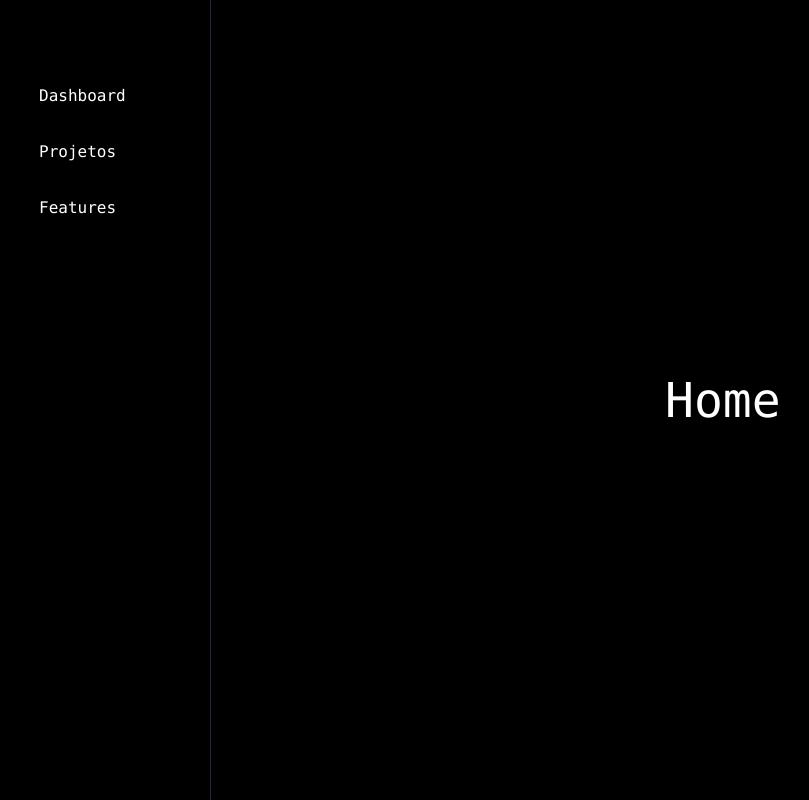
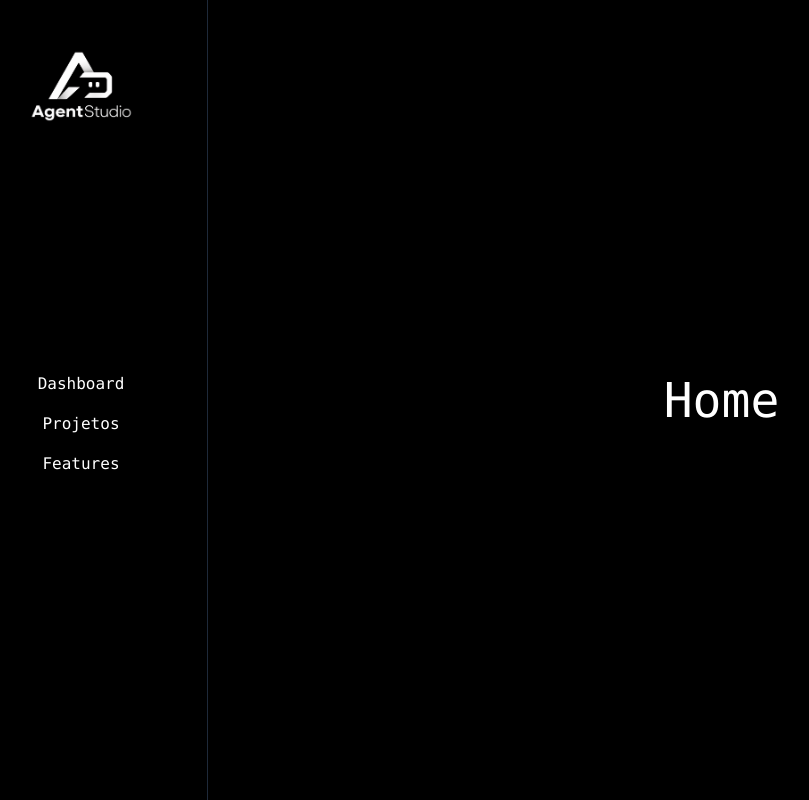
Before and after one commit to DiegoMaiochi/AgentStudio, a React (Vite) app: page / in a window 1280 px wide. Shown: the whole page, without its empty margins (45-854 px from the left). Built offline with nearby package versions, Linux system fonts and the light colour scheme.

Commit message:
atualiza estilização da Sidebar

```diff
--- a/index.html
+++ b/index.html
@@ -2,7 +2,7 @@
 <html lang="en">
   <head>
     <meta charset="UTF-8" />
-    <link rel="icon" type="image/svg+xml" href="/favicon.svg" />
+    <link rel="icon" type="image/svg+xml" href="/src/assets/icone.png" />
     <meta name="viewport" content="width=device-width, initial-scale=1.0" />
     <title>Agent Studio</title>
   </head>
--- a/src/components/Sidebar.jsx
+++ b/src/components/Sidebar.jsx
@@ -1,9 +1,17 @@
+import logo from "../assets/logo.png";
+
 function Sidebar(){
     return(
-        <div className="m-17">
-            <p className="p-4">Dashboard</p>
-            <p className="p-4">Projetos</p>
-            <p className="p-4">Features</p>
+        <div className="h-screen flex flex-col items-center mx-14">
+            <div className="mt-4">
+                <img src={logo} alt="Logo" className="w-35" />
+            </div>
+
+            <div className="mt-52 text-center">
+                <p className="p-2">Dashboard</p>
+                <p className="p-2">Projetos</p>
+                <p className="p-2">Features</p>
+            </div>
         </div>
     )
 }
```
Also changed, not shown: src/assets/icone.png (added), src/assets/logo.png (added).
